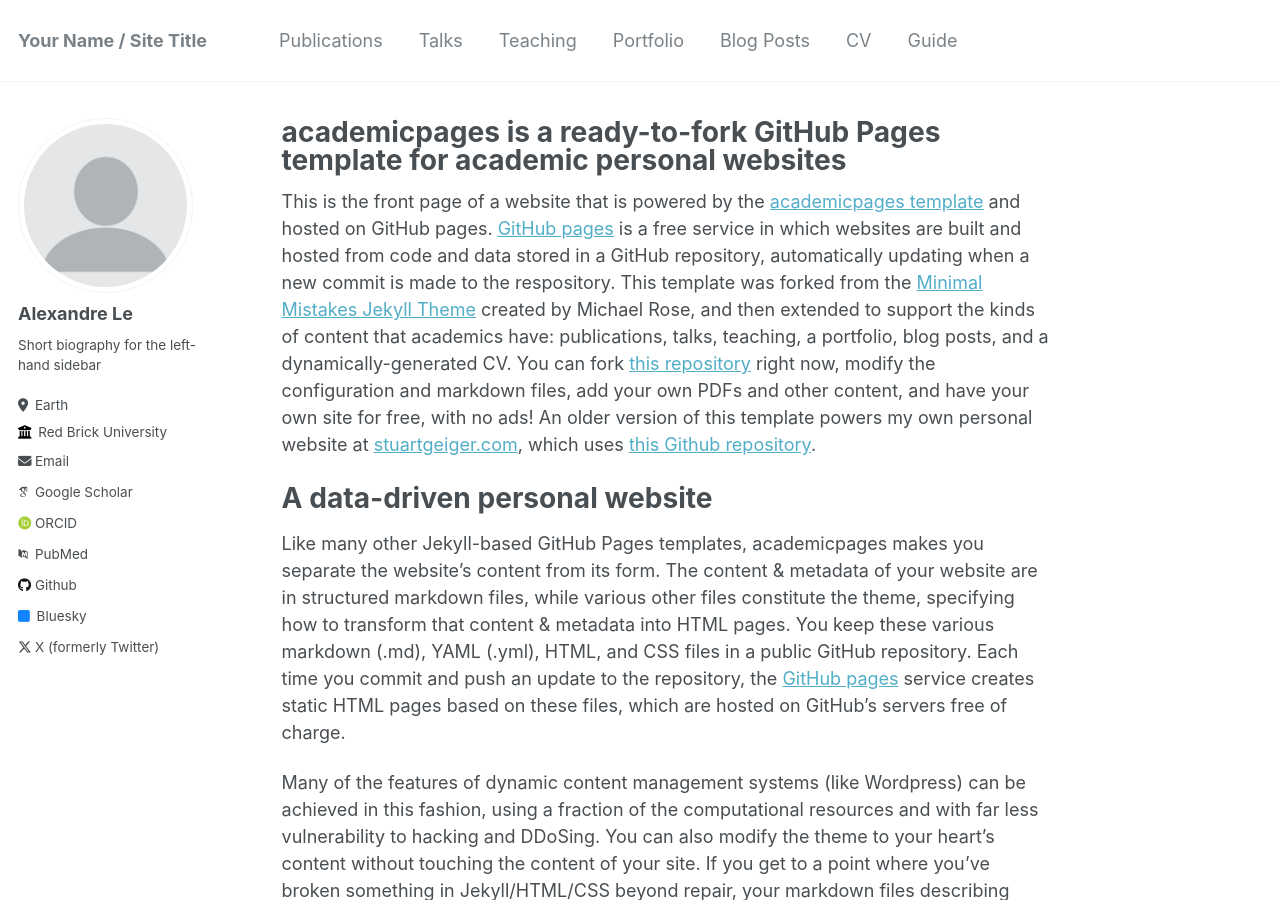
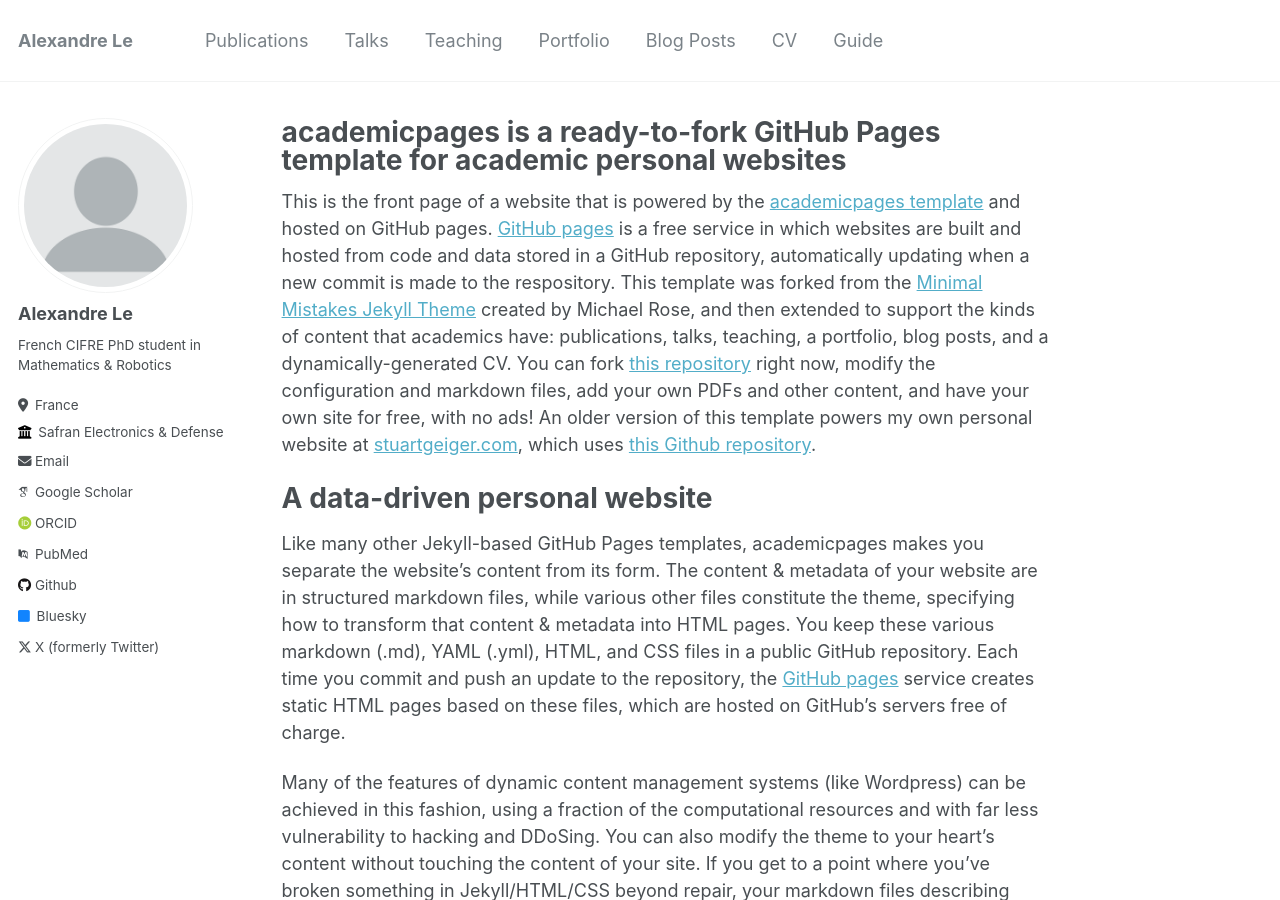
Before and after one commit to alexandre-tle/alexandre-tle.github.io, a Jekyll site: the page built from _pages/about.md, in a window 1280 px wide and 900 px high. Built offline with Jekyll 4.4.1, drawn with Linux system fonts in a browser that asks for light colours; some web fonts are replaced.

Commit message:
Update _config.yml

```diff
--- a/_config.yml
+++ b/_config.yml
@@ -8,7 +8,7 @@
 
 # Basic Site Settings
 locale                   : "en-US"
-title                    : "Your Name / Site Title"
+title                    : "Alexandre Le"
 title_separator          : "-"
 name                     : &name "Alexandre Le"
 description              : &description "personal description"
@@ -24,11 +24,11 @@ author:
   avatar           : "profile.png"
   name             : "Alexandre Le"
   pronouns         : # example: "she/her"
-  bio              : "Short biography for the left-hand sidebar"
-  location         : "Earth"
-  employer         : "Red Brick University"
+  bio              : "French CIFRE PhD student in Mathematics & Robotics"
+  location         : "France"
+  employer         : "Safran Electronics & Defense"
   uri              : # URL
-  email            : "none@example.org"
+  email            : "alexandre.le@inria.fr"
 
   # Academic websites
   arxiv            : # URL - Update with the correct link to your profile
```
